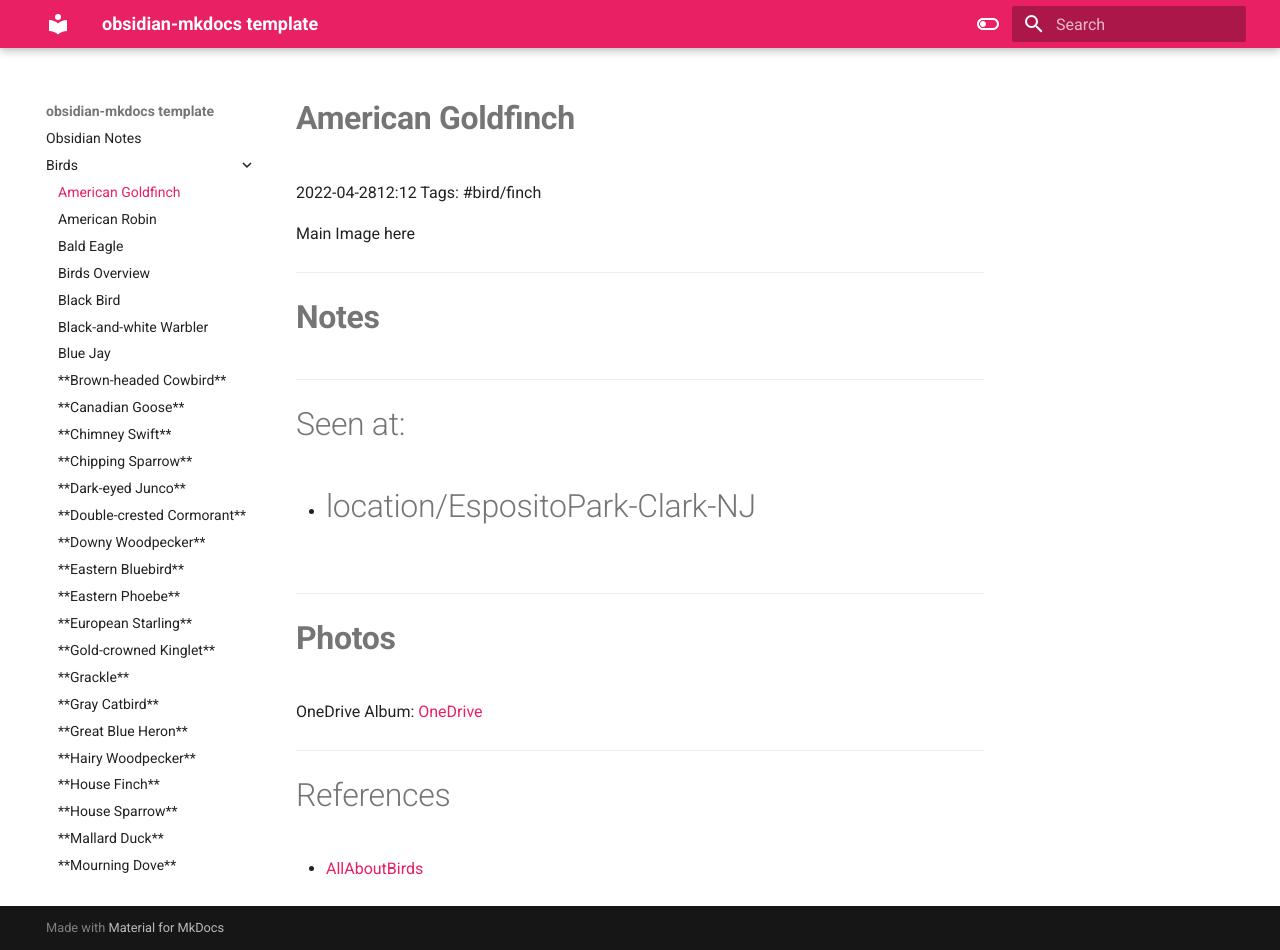
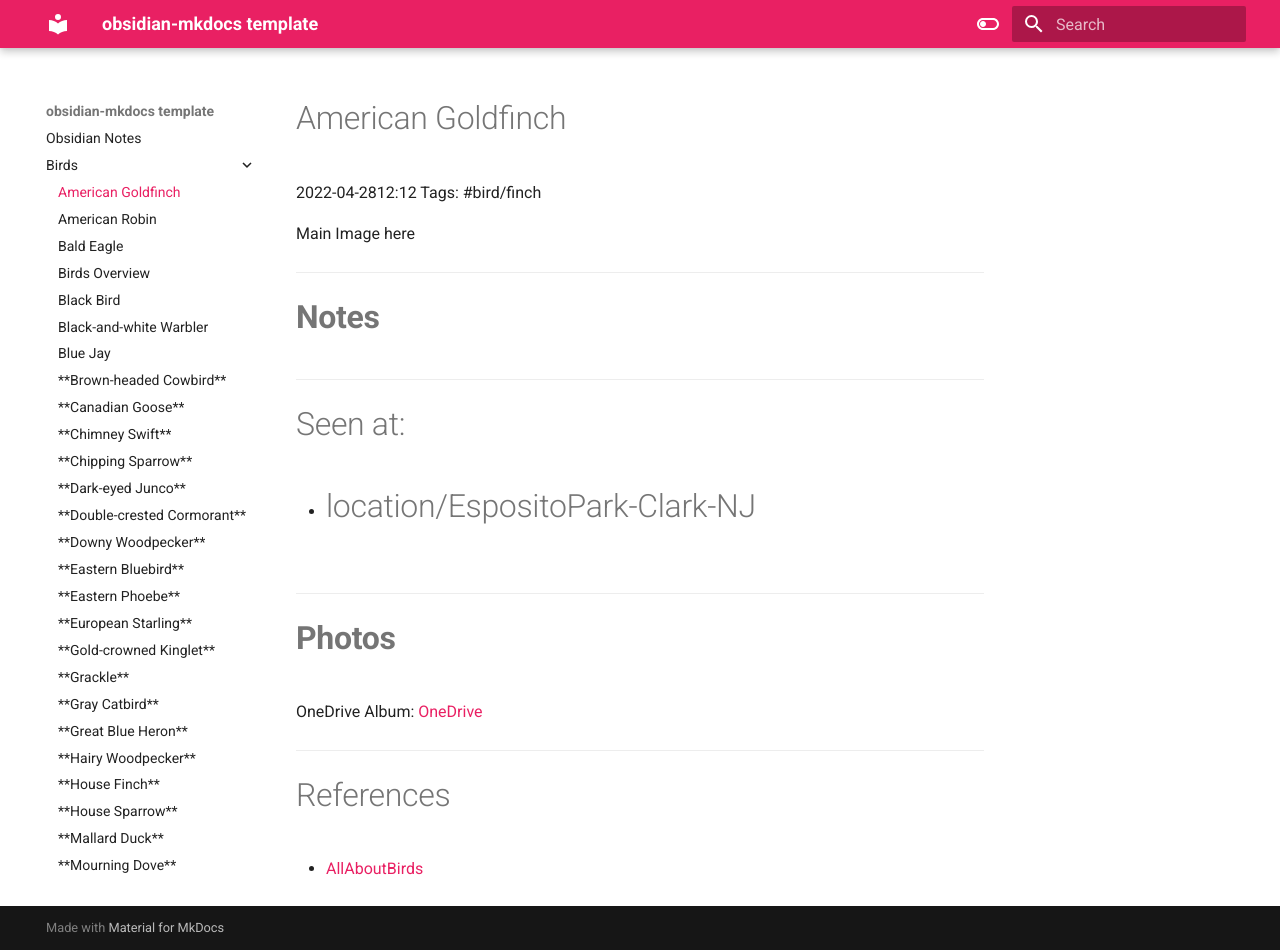
Before and after one commit to djc5627/CompendiumWeb, an MkDocs documentation site: the page built from docs/Birds/American Goldfinch.md, in a window 1280 px wide and 950 px high. Built offline with MkDocs 1.6.1 and Material for MkDocs 9.7.7, drawn with Linux system fonts in a browser that asks for light colours.

```diff
--- a/docs/Birds/American Goldfinch.md
+++ b/docs/Birds/American Goldfinch.md
@@ -2,7 +2,7 @@
 image: <CoverImageURL>
 ---
 
-# **American Goldfinch**
+# American Goldfinch
 2022-04-2812:12
 Tags: #bird/finch
 
```
Also changed, not shown: 1 other file.
